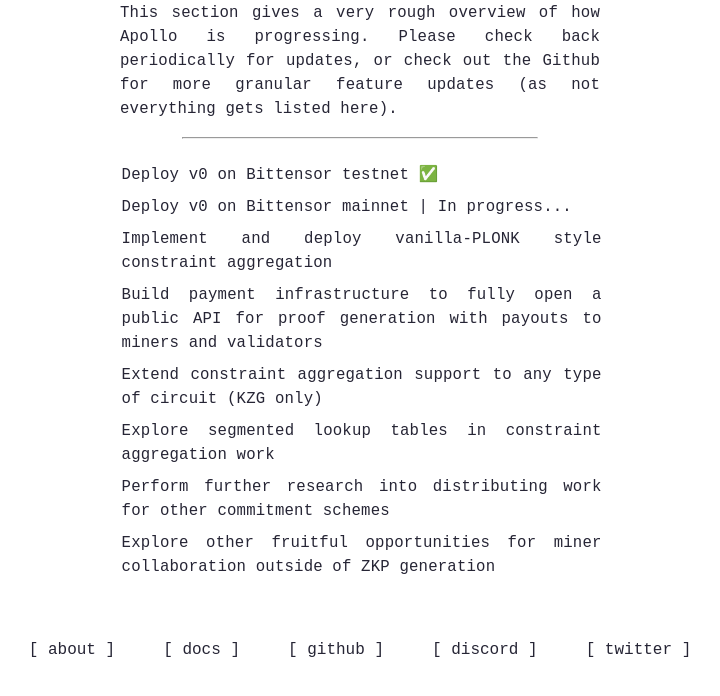
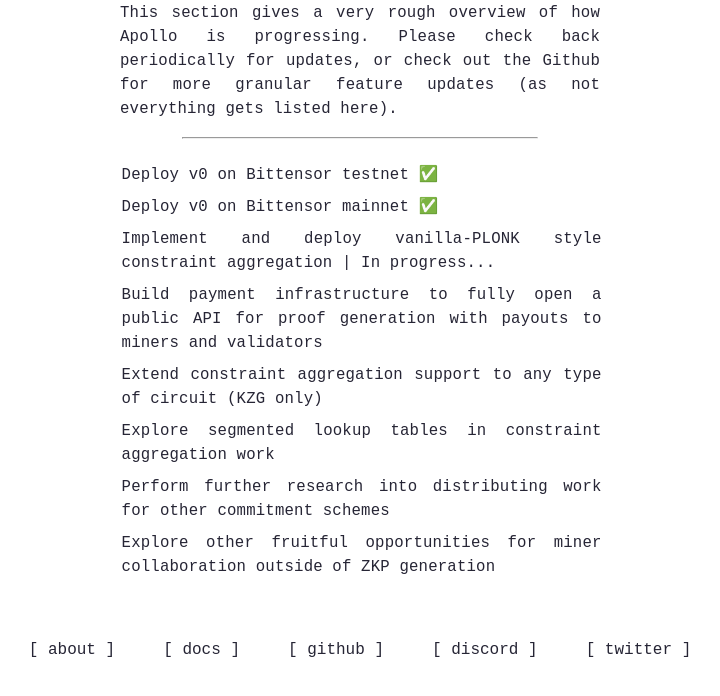
Before and after one commit to apollozkp/site, a plain HTML site: page roadmap.html in a window 1280 px wide. Shown: the part 98-794 px from the top of the page, without its empty margins (280-1000 px from the left). Drawn offline with Linux system fonts and the light colour scheme.

Commit message:
update roadmap

```diff
--- a/roadmap.html
+++ b/roadmap.html
@@ -20,8 +20,8 @@
       <section class="wrapper">
           <ul>
               <li>Deploy v0 on Bittensor testnet ✅</li>
-              <li>Deploy v0 on Bittensor mainnet | In progress...</li>
-              <li>Implement and deploy vanilla-PLONK style constraint aggregation</li>
+              <li>Deploy v0 on Bittensor mainnet ✅</li>
+              <li>Implement and deploy vanilla-PLONK style constraint aggregation | In progress...</li>
               <li>Build payment infrastructure to fully open a public API for proof generation with payouts to miners and validators</li>
               <li>Extend constraint aggregation support to any type of circuit (KZG only)</li>
               <li>Explore segmented lookup tables in constraint aggregation work</li>
```
